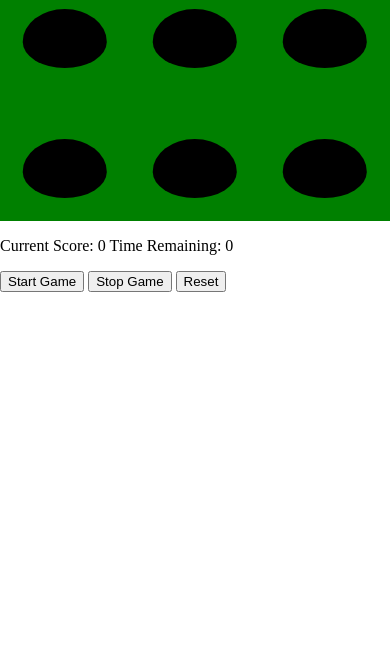
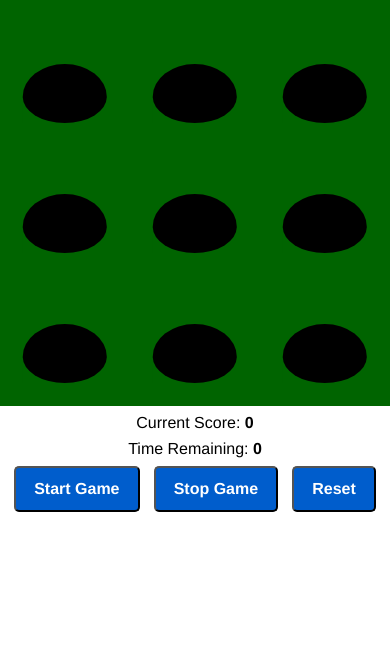
Before and after one commit to greg5green/whack-a-mole, a website built with webpack: page src/index.html in a window 390 px wide. Shown: the part 192-844 px from the top of the page. Built offline with nearby package versions, Linux system fonts and the light colour scheme.

Commit message:
Improve responsiveness

```diff
--- a/src/index.html
+++ b/src/index.html
@@ -9,7 +9,10 @@
     <meta name="viewport" content="width=device-width, initial-scale=1" />
   </head>
 
-  <body class="game">
+  <body class="game-container">
+    <div class="game">
+      <h1 class="game__title">Whack-a-Mole</h1>
+
       <div class="mole-hill__container">
         <div class="mole-hill">
           <div class="mole-hill__hole-top"></div>
@@ -74,5 +77,6 @@
         <button class="controls__stop">Stop Game</button>
         <button class="controls__reset">Reset</button>
       </div>
+    </div>
   </body>
 </html>
--- a/src/styles/index.css
+++ b/src/styles/index.css
@@ -2,15 +2,39 @@
   box-sizing: border-box;
 }
 
+body {
+  font-size: 16px;
+}
+
+.game-container {
+  align-items: center;
+  bottom: 0;
+  display: flex;
+  font-family: Helvetica, Arial, sans-serif;
+  margin: 0 auto;
+  max-width: 75vh;
+  left: 0;
+  position: absolute;
+  right: 0;
+  top: 0;
+}
+
 .game {
+  width: 100%;
+}
+
+.game__title {
   margin: 0;
-  position: relative;
+  margin-bottom: 0.5rem;
+  margin-top: 0.5rem;
+  text-align: center;
 }
 
 .mole-hill__container {
-  background-color: green;
+  background-color: darkgreen;
   display: flex;
   flex-wrap: wrap;
+  margin-bottom: 0.5rem;
   padding-bottom: calc(((100% / 3) * 0.35) / 2);
 }
 
@@ -41,7 +65,7 @@
 }
 
 .mole-hill__hole-bottom {
-  background-color: green;
+  background-color: darkgreen;
   bottom: 0;
   box-shadow: -3px -40px 15px -22px rgba(0, 0, 0, 0.45),
     0px -40px 15px -18px rgba(0, 0, 0, 0.3);
@@ -85,7 +109,111 @@
   transform: translateX(-50%) translateY(-35%);
 }
 
+.scoreboard {
+  align-items: center;
+  display: flex;
+  flex-direction: column;
+  margin: 0;
+  margin-bottom: 0.5rem;
+}
+
+@media screen and (min-width: 26rem) {
+  .scoreboard {
+    flex-direction: row;
+    justify-content: center;
+  }
+}
+
+.scoreboard__score-container {
+  margin-bottom: 0.5rem;
+}
+
+@media screen and (min-width: 26rem) {
+  .scoreboard__score-container {
+    margin-bottom: 0;
+    margin-right: 1rem;
+  }
+}
+
+.scoreboard__score,
+.scoreboard__time {
+  font-weight: bold;
+}
+
 .scoreboard__score {
   position: relative;
   z-index: 100;
 }
+
+.controls {
+  align-items: center;
+  display: flex;
+  flex-wrap: wrap;
+  justify-content: space-evenly;
+}
+
+@media screen and (min-width: 26rem) {
+  .controls {
+    justify-content: center;
+  }
+}
+
+.controls__start,
+.controls__stop,
+.controls__reset {
+  -webkit-appearance: button;
+  background-color: #005dcc;
+  border-radius: 5px;
+  color: white;
+  font-family: inherit;
+  font-size: 1rem;
+  font-weight: bold;
+  -webkit-font-smoothing: antialiased;
+  -moz-osx-font-smoothing: grayscale;
+  line-height: 1.15;
+  margin: 0;
+  overflow: visible;
+  padding: 0.75rem 1.125rem;
+  text-transform: none;
+}
+
+.controls__start::moz-focus-inner,
+.controls__stop::moz-focus-inner,
+.controls__reset::moz-focus-inner {
+  border-style: none;
+}
+
+.controls__start::moz-focusring,
+.controls__stop::moz-focusring,
+.controls__reset::moz-focusring {
+  outline: 1px dotted ButtonText;
+}
+
+.controls__start:hover,
+.controls__stop:hover,
+.controls__reset:hover,
+.controls__start:focus,
+.controls__stop:focus,
+.controls__reset:focus {
+  background-color: #002a99;
+  cursor: pointer;
+}
+
+.controls__start,
+.controls__stop,
+.controls__reset {
+  margin-bottom: 0.5rem;
+}
+
+@media screen and (min-width: 26rem) {
+  .controls__start,
+  .controls__stop,
+  .controls__reset {
+    margin-bottom: 0;
+  }
+
+  .controls__start,
+  .controls__stop {
+    margin-right: 1rem;
+  }
+}
```
Lines whose indentation alone changed are shown as unchanged.
